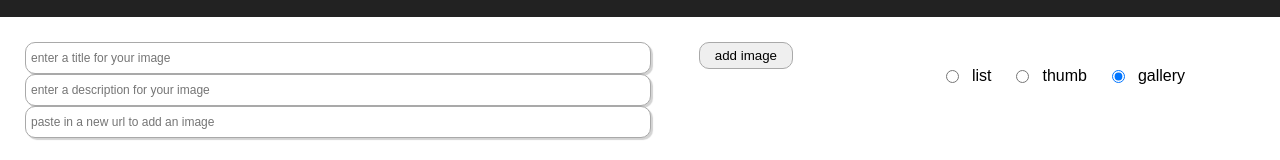
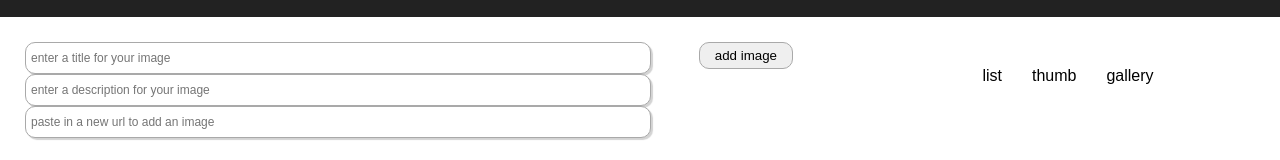
Before and after one commit to cfpdx-401JS-summer-2017/image-gallery, a React (Create React App) app: page / in a window 1280 px wide. Shown: the part 127-287 px from the top of the page. Built offline with nearby package versions, Linux system fonts and the light colour scheme.

Commit message:
continuing with routing

```diff
--- a/src/App.js
+++ b/src/App.js
@@ -55,7 +55,7 @@ class App extends PureComponent {
 
   render() {
     const { motoArray, view } = this.state;
-    // const View = view === 'list' ? List : view === 'gallery' ? Gallery : Thumb;
+
     return (
       <Router>
         <div className="App">
--- a/src/components/ChooseView.js
+++ b/src/components/ChooseView.js
@@ -1,5 +1,5 @@
 import React from 'react';
-import { NavLink } from 'react-router-dom';
+import { NavLink, Redirect } from 'react-router-dom';
 
 import PropTypes from 'prop-types';
 
@@ -16,10 +16,17 @@ export default function ChooseView({ view, onChangeView }) {
           <span>
             {currentView}
           </span>
-          <NavLink to={{
-            pathname:"/",
-            search: "?view="
+          <NavLink
+            to={{
+              pathname: '/view',
+              search: `?view=${currentView}`
+            }}
+            activeStyle={{
+              checked: true
             }}>
+            <Redirect to={{}}>
+
+
             <input
               type="radio"
               className="viewChooser"
@@ -27,6 +34,7 @@ export default function ChooseView({ view, onChangeView }) {
               checked={currentView === view}
               onChange={target => onChangeView({ currentView })}
             />
+            </Redirect>
           </NavLink>
         </div>
       )}
--- a/src/components/View.js
+++ b/src/components/View.js
@@ -22,6 +22,8 @@ export default class View extends Component {
 
   // const {deleteImage, hondas, match,location} = this.props;
   render() {
+
+        // const View = view === 'list' ? List : view === 'gallery' ? Gallery : Thumb;
     // const { match, location } = this.props;
     console.log('props: ', this.props)
 
```
